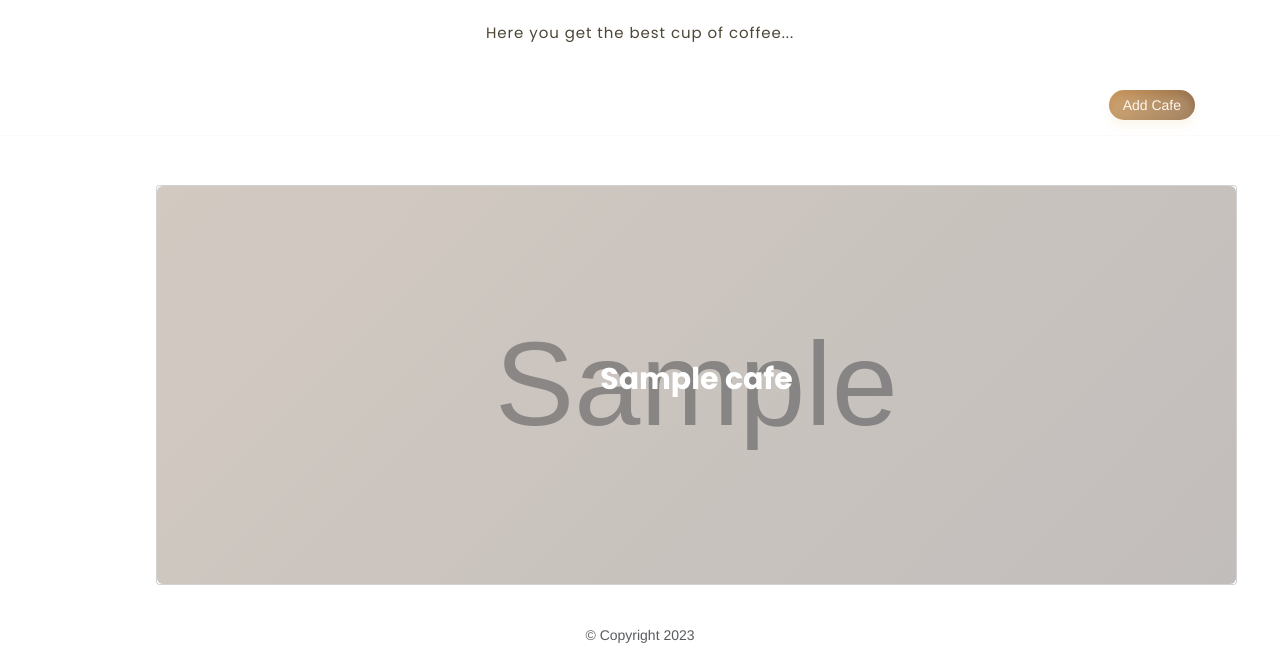
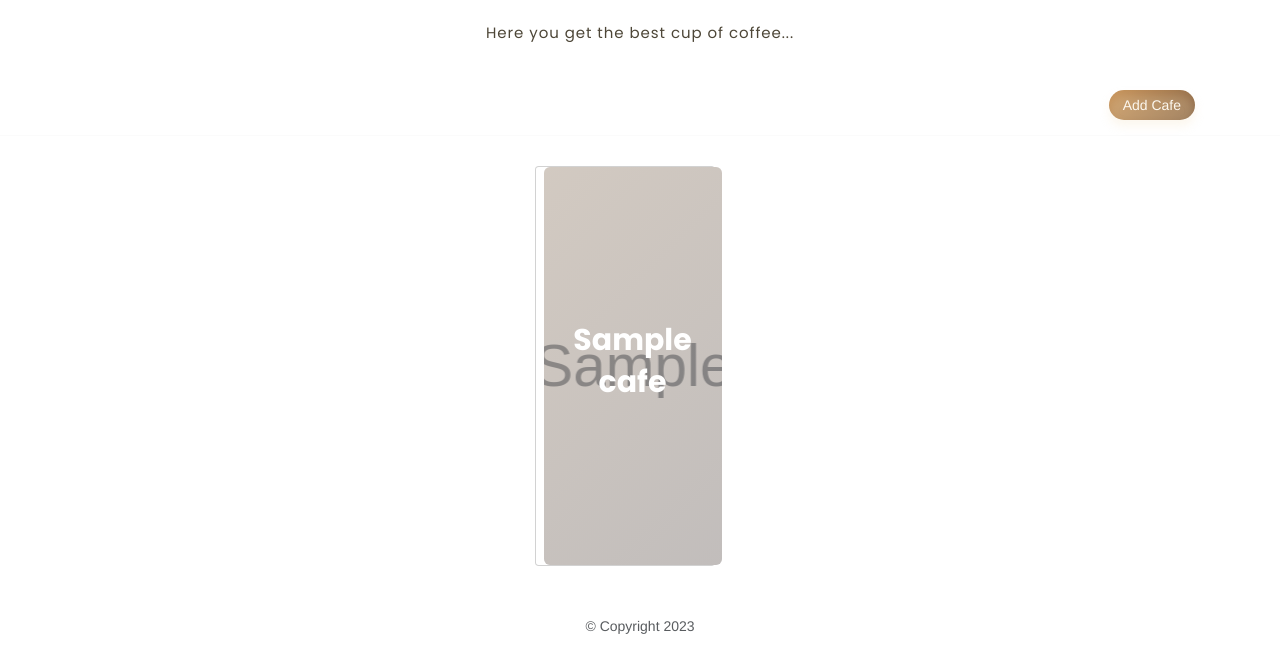
Before and after one commit to Korkova/Cafe_and_Wifi_Website-API-SQL, a Flask app: page / in a window 1280 px wide. Shown: the part 169-824 px from the top of the page. After the commit the page ends 803 px from the top, so only its background shows below. Run offline with Flask 2, Linux system fonts and the light colour scheme; tables that the repository leaves empty hold one stand-in row (values such as "Sample post"); grey boxes marked "Sample" are stand-in pictures; some libraries are stand-ins or nearby versions; some web fonts are replaced.

Commit message:
Change code 11

```diff
--- a/static/css/styles.css
+++ b/static/css/styles.css
@@ -93,11 +93,10 @@
 	 font-family: 'Poppins', sans-serif;
 }
 
+/*
 .container-fluid {
-    padding-left: 10%;
-    pedding-right: 10%;
 }
-
+*/
 
 /*
  .content {
@@ -157,8 +156,8 @@
  .card {
 	 color: inherit;
 	 cursor: pointer;
-	 width: calc(33% - 3rem);
-	 min-width: calc(33% - 3rem);
+	 /*width: calc(33% - 3rem);
+	 min-width: calc(33% - 3rem);*/
 	 height: 400px;
 	 min-height: 400px;
 	 perspective: 1000px;
@@ -393,7 +392,7 @@
 
 
 /* Media*/
-
+/*
  @media (max-width: 425px) {
 	 .card {
 		 width: calc(50% - 3rem);
@@ -406,7 +405,7 @@
 	}
 }
 
-
+*/
 
 /*
  @media (max-width: 500px) {
--- a/templates/index.html
+++ b/templates/index.html
@@ -23,11 +23,11 @@
 <hr>
 <div class="container-fluid">
 <div class="row">
-<!--<div class="row row-cols-lg-3 row-cols-md-2 row-cols-sm-1 row-col-xs-1">-->
+<div class="row row-cols-lg-3 row-cols-md-2 row-cols-sm-1 row-col-xs-1 justify-content-center">
 <!--    <div class="card-group col-lg-12 col-md-12 col-sm-12 d-flex justify-content-center">-->
-    <div class="card-group col-lg-12 d-flex justify-content-center">
+<!--    <div class="card-group col-lg-12 d-flex justify-content-center">-->
     {% for cafe in cafes %}
-    <div class="card" style="width: 15rem; height: 20rem">
+    <div class="card" style="width: 18rem; height: 20rem">
       <div class="front" style="background-image: url('{{cafe.img_url}}');">
           <p class="card-name">{{ cafe.name }}</p>
       </div>
```
